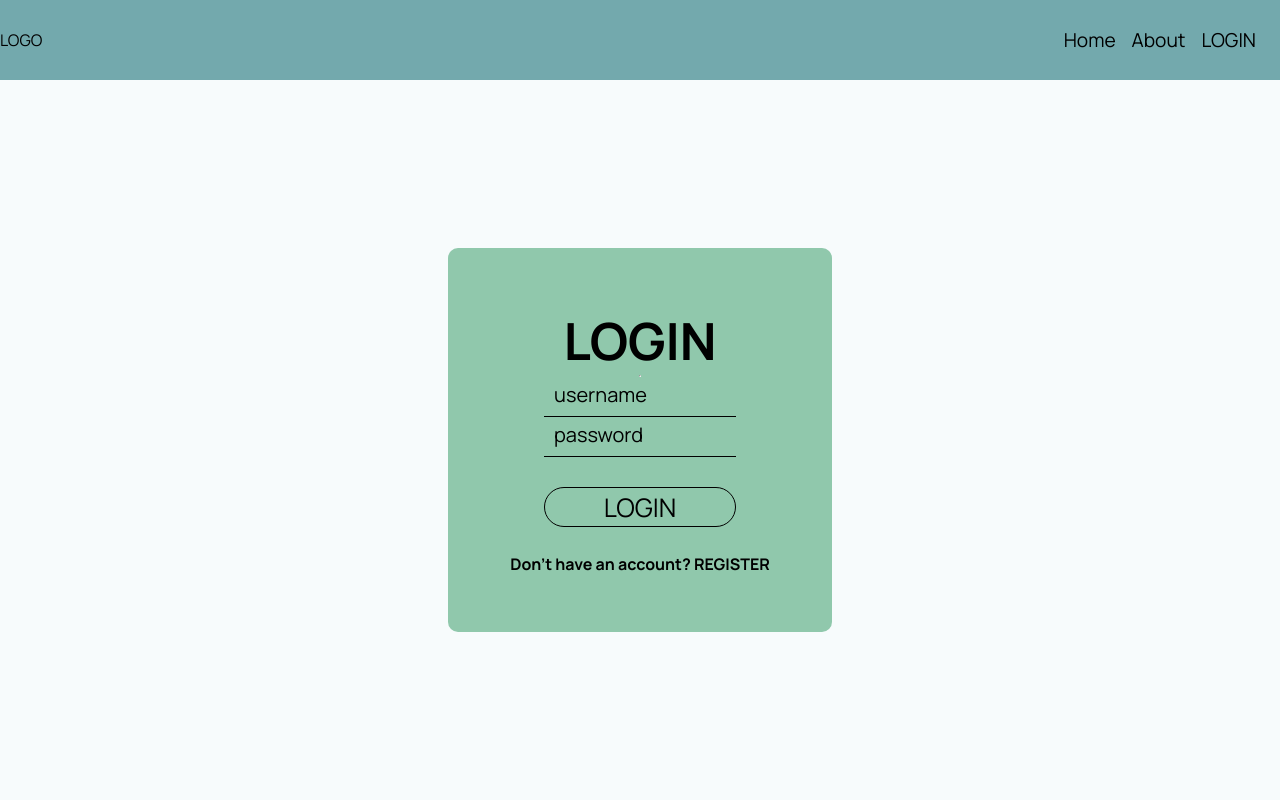
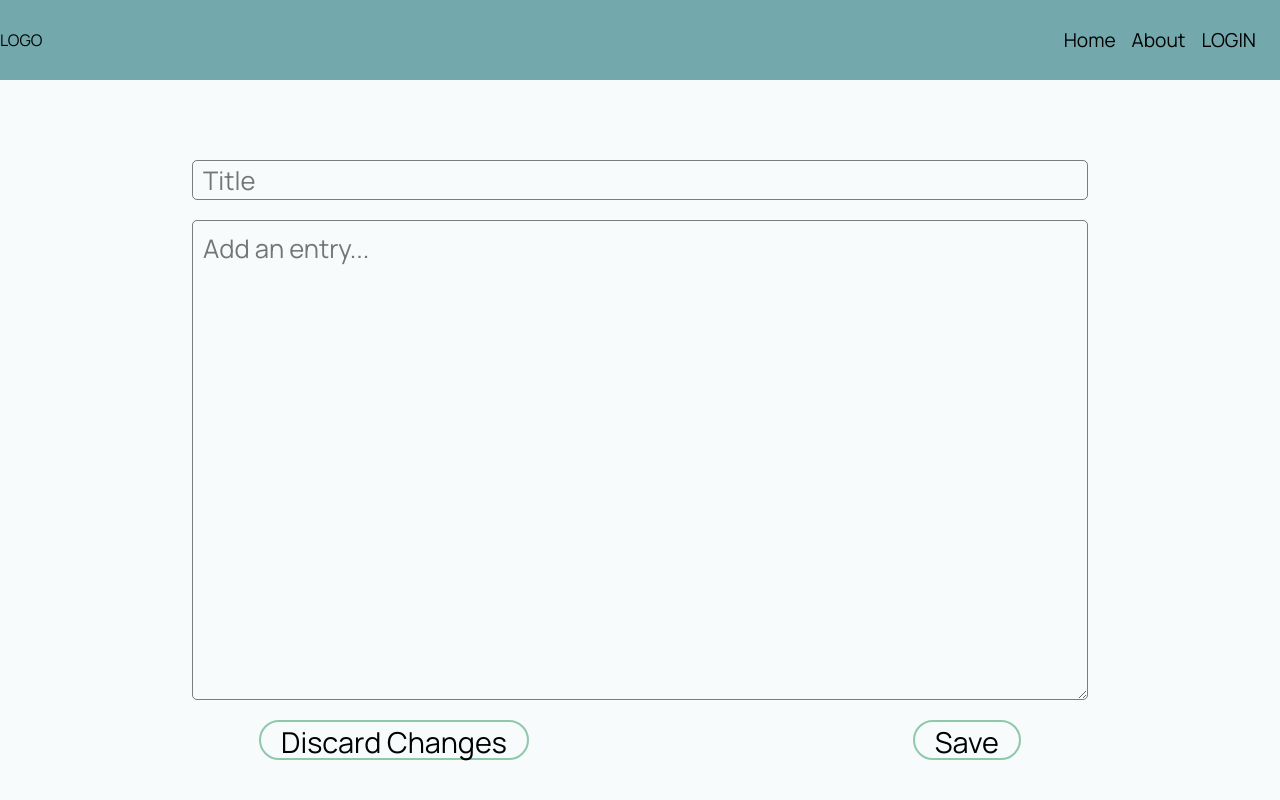
Before and after one commit to daragmas/kon_di, a React (Create React App) app in the folder kon_di_react/: page /entry in a window 1280 px wide. Built offline with nearby package versions, Linux system fonts and the light colour scheme.

Commit message:
working on entry

```diff
--- a/kon_di_react/src/App.css
+++ b/kon_di_react/src/App.css
@@ -6,6 +6,12 @@ margin: 0;
 --splash-color: #90C8AC;
 --dark-splash-color: #73A9AD;
 font-family: Manrope;
+}
+
+.btn-hover:hover{
+  transform: scale(1.05);
+  cursor: pointer;
+  transition: 0.1s;
 }
 
 .App {
@@ -185,3 +191,60 @@ margin-bottom: 0.5em;
   min-height: 30vw;
   justify-content: center;
 }
+
+.entry {
+display: flex;
+flex-direction: column;
+align-items: center;
+min-height: 90vh;
+}
+
+.entry-form {
+display: flex;
+flex-direction: column;
+align-items: center;
+margin-top: 5em;
+gap: 20px;
+
+}
+
+.entry-title {
+width: 70vw;
+height: 5vh;
+font-size: 2vw;
+padding: 10px;
+background-color: transparent;
+border: 1px solid rgba(0, 0, 0, 0.5);
+border-radius: 5px;
+}
+
+.entry-main-content{
+width: 70vw;
+min-height: 60vh;
+position: relative;
+font-size: 2vw;
+padding: 10px;
+background-color: transparent;
+border: 1px solid rgba(0, 0, 0, 0.5);
+border-radius: 5px;
+}
+
+.entry-main-content::placeholder {
+  position: absolute;
+  font-size: 2vw;
+}
+
+.entry-btn-container{
+  display: flex;
+  gap: 30vw;
+}
+
+.entry-btn-container button {
+height: 5vh;
+min-width: 8vw;
+padding: 0px 20px;
+border-radius: 30px;
+background-color: transparent;
+font-size: 1.8em;
+border: 2px solid var(--splash-color);
+}
--- a/kon_di_react/src/App.js
+++ b/kon_di_react/src/App.js
@@ -3,12 +3,13 @@ import './App.css';
 import Home from './components/Home';
 import Login from './components/Login';
 import Register from './components/Register';
+import Entry from './components/Entry';
 
 function App() {
   return (
     <div className="App">
       <NavBar/>
-      <Login/>
+      <Entry/>
     </div>
   );
 }
--- a/kon_di_react/src/components/Entry.js
+++ b/kon_di_react/src/components/Entry.js
@@ -0,0 +1,16 @@
+const Entry = () => {
+return (
+    <div className="entry">
+        <form className="entry-form">
+        <input type='text' className="entry-title" placeholder="Title"/>
+        <textarea className="entry-main-content" placeholder="Add an entry..."/>
+        <div className="entry-btn-container">
+        <button className="btn-hover">Discard Changes</button>
+        <button className="btn-hover">Save</button>
+        </div>
+        </form>
+    </div>
+)
+}
+
+export default Entry
```
